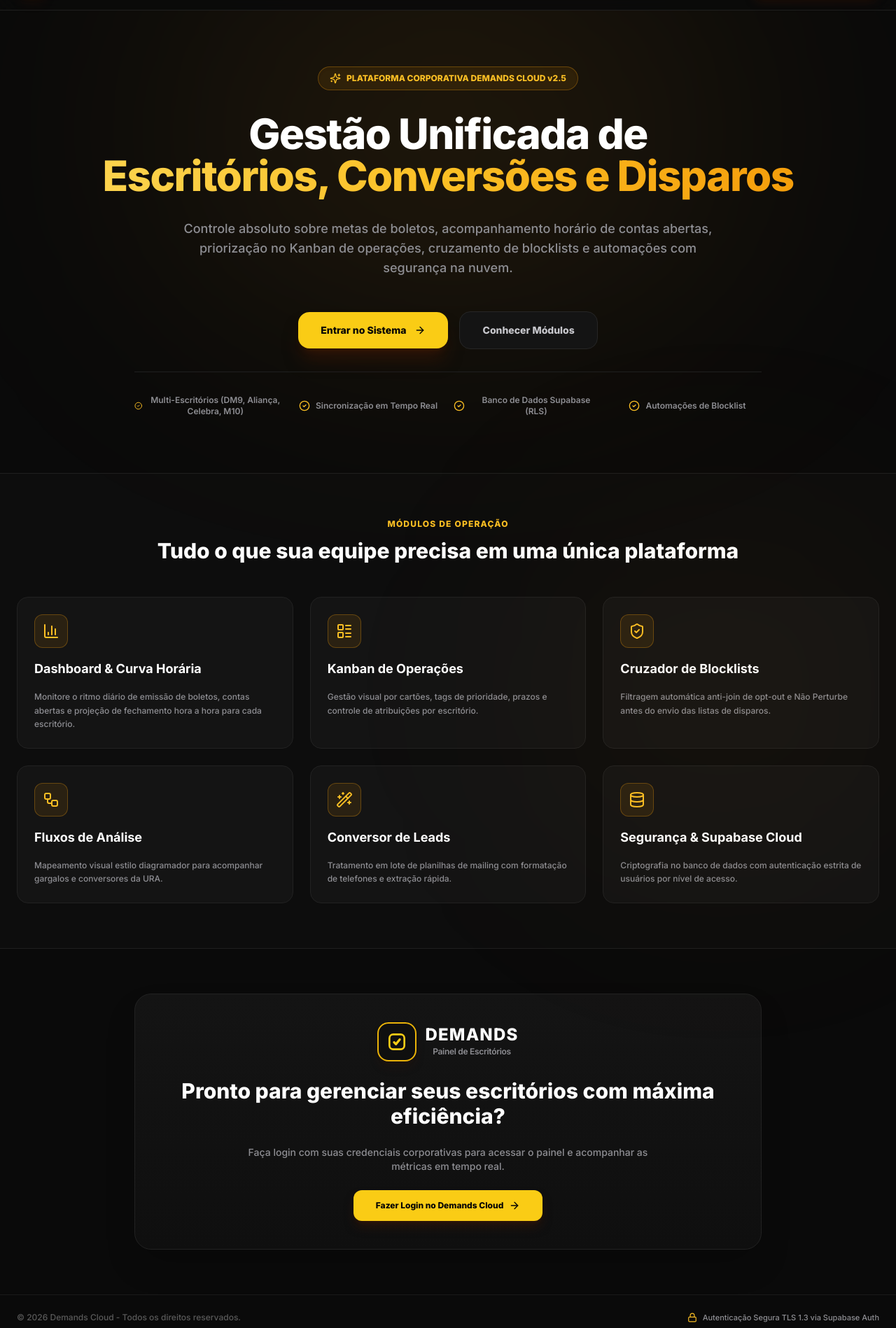
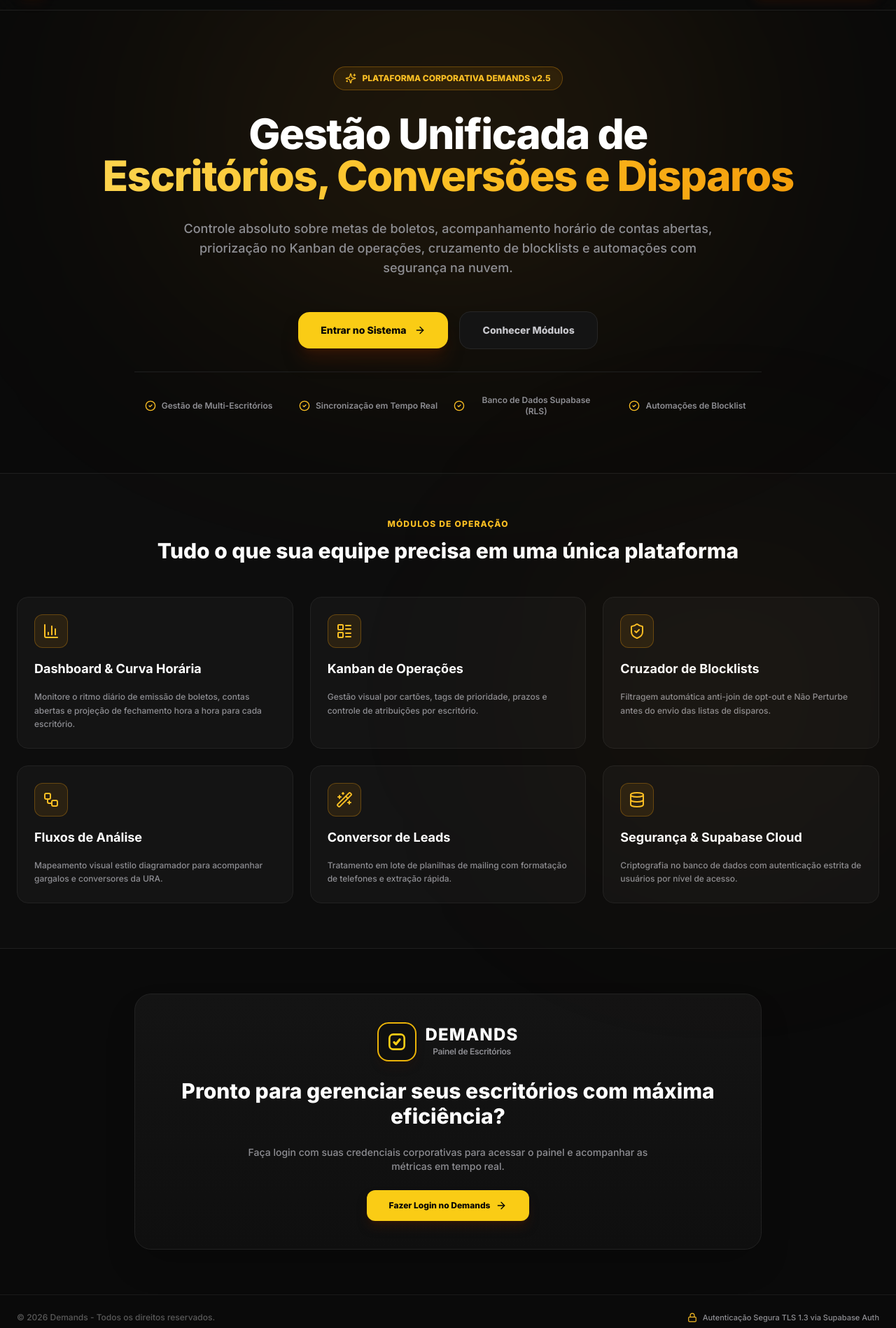
Before and after one commit to Augusto05/demands-cloud, a React (Vite) app: page / in a window 1280 px wide. Shown: the part 62-1960 px from the top of the page at 70% size. Built offline with nearby package versions, Linux system fonts and the light colour scheme; no server answers.

Commit message:
Completely unify application brand name to Demands across all pages and components

```diff
--- a/src/components/AuthModal.tsx
+++ b/src/components/AuthModal.tsx
@@ -69,7 +69,7 @@
             <Building2 className="w-7 h-7" />
           </div>
           <h2 className="text-xl font-black text-white tracking-wide pt-1">
-            Demands Cloud
+            Demands
           </h2>
           <p className="text-xs text-slate-400 font-medium">
             {isRegistering ? 'Crie sua conta para acessar seu ambiente' : 'Entre com seu e-mail para acessar seus escritórios'}
--- a/src/components/HomeView.tsx
+++ b/src/components/HomeView.tsx
@@ -262,7 +262,7 @@
           <Building2 className="w-8 h-8" />
         </div>
         <div className="space-y-2">
-          <h2 className="text-2xl font-black text-white tracking-wide">Bem-vindo ao Demands Cloud!</h2>
+          <h2 className="text-2xl font-black text-white tracking-wide">Bem-vindo ao Demands!</h2>
           <p className="text-xs text-slate-400 font-medium max-w-md mx-auto leading-relaxed">
             Sua plataforma está pronta e 100% limpa. Cadastre seus escritórios corporativos para ativar os relatórios, dashboards e lançamentos diários.
           </p>
--- a/src/components/Sidebar.tsx
+++ b/src/components/Sidebar.tsx
@@ -184,7 +184,7 @@
                 <span className="text-xs font-extrabold text-white block truncate" title={currentUsername}>
                   {currentUsername}
                 </span>
-                <span className="text-[9px] text-[#FACC15] block font-extrabold tracking-wider uppercase">DEMANDS CLOUD</span>
+                <span className="text-[9px] text-[#FACC15] block font-extrabold tracking-wider uppercase">DEMANDS</span>
               </div>
             )}
           </div>
--- a/src/pages/LandingPage.tsx
+++ b/src/pages/LandingPage.tsx
@@ -56,7 +56,7 @@
           {/* Top Pill Badge */}
           <div className="inline-flex items-center gap-2 px-4 py-2 rounded-full bg-amber-500/10 border border-amber-500/30 text-amber-400 text-xs font-extrabold shadow-inner">
             <Sparkles className="w-4 h-4 text-amber-400" />
-            <span>PLATAFORMA CORPORATIVA DEMANDS CLOUD v2.5</span>
+            <span>PLATAFORMA CORPORATIVA DEMANDS v2.5</span>
           </div>
 
           {/* Main Headline */}
@@ -95,7 +95,7 @@
           <div className="pt-8 border-t border-[#1F1F1F] grid grid-cols-2 sm:grid-cols-4 gap-4 max-w-4xl mx-auto text-xs text-slate-400 font-semibold">
             <div className="flex items-center justify-center gap-2">
               <CheckCircle2 className="w-4 h-4 text-amber-400" />
-              <span>Multi-Escritórios (DM9, Aliança, Celebra, M10)</span>
+              <span>Gestão de Multi-Escritórios</span>
             </div>
             <div className="flex items-center justify-center gap-2">
               <CheckCircle2 className="w-4 h-4 text-amber-400" />
@@ -209,7 +209,7 @@
             onClick={onNavigateToLogin}
             className="px-8 py-3.5 rounded-xl bg-[#FACC15] hover:bg-amber-400 text-slate-950 font-black text-xs transition-all duration-200 inline-flex items-center gap-2 shadow-lg shadow-amber-950/50 cursor-pointer active:scale-95"
           >
-            <span>Fazer Login no Demands Cloud</span>
+            <span>Fazer Login no Demands</span>
             <ArrowRight className="w-4 h-4" />
           </button>
         </div>
@@ -218,7 +218,7 @@
       {/* Footer */}
       <footer className="py-6 px-6 border-t border-[#1A1A1A] text-center text-xs text-slate-500 font-medium">
         <div className="max-w-7xl mx-auto flex flex-col sm:flex-row items-center justify-between gap-4">
-          <span>© {new Date().getFullYear()} Demands Cloud - Todos os direitos reservados.</span>
+          <span>© {new Date().getFullYear()} Demands - Todos os direitos reservados.</span>
           <div className="flex items-center gap-2 text-[11px] text-slate-400">
             <Lock className="w-3.5 h-3.5 text-amber-400" />
             <span>Autenticação Segura TLS 1.3 via Supabase Auth</span>
```
